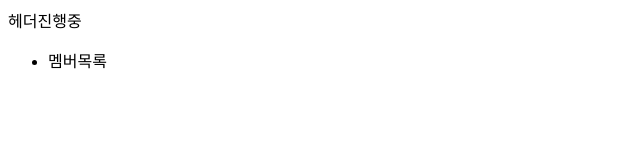
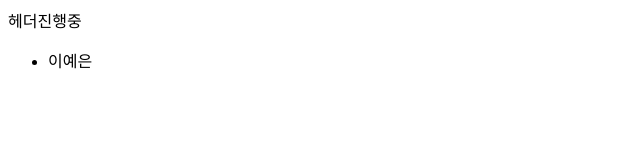
Before and after one commit to devgreact/test, a plain HTML site: page index.html in a window 1280 px wide. Shown: the full height of the page, 0-640 px from the left. Drawn offline with Linux system fonts and the light colour scheme.

Commit message:
이예은

```diff
--- a/index.html
+++ b/index.html
@@ -13,7 +13,7 @@
       <section class="community"></section>
       <section class="memebr">
         <ul>
-          <li>멤버목록</li>
+          <li>이예은</li>
         </ul>
       </section>
       <footer class="footer"></footer>
```
